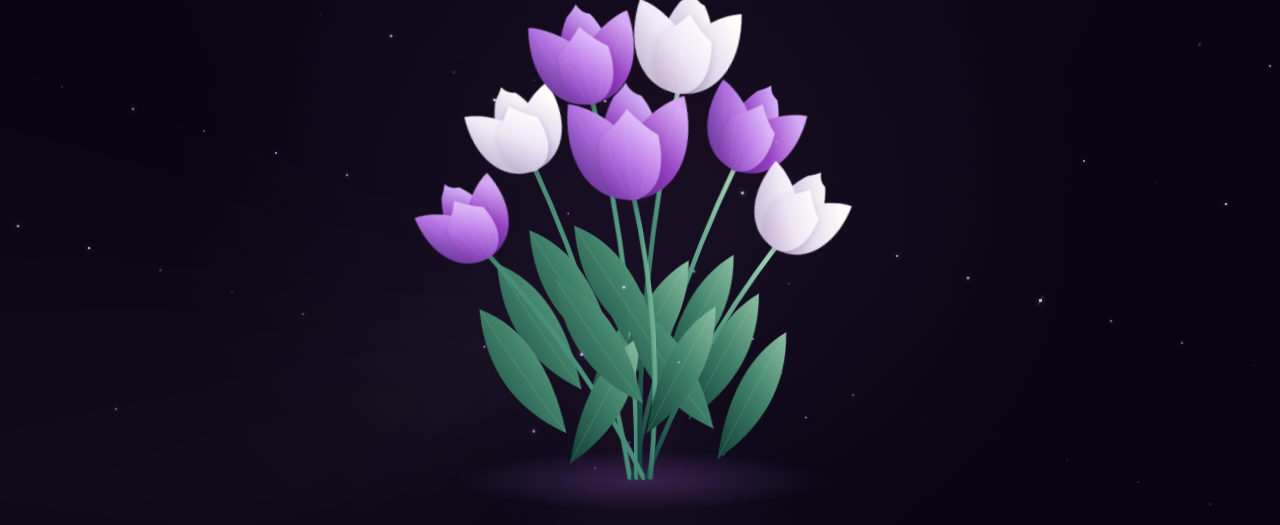
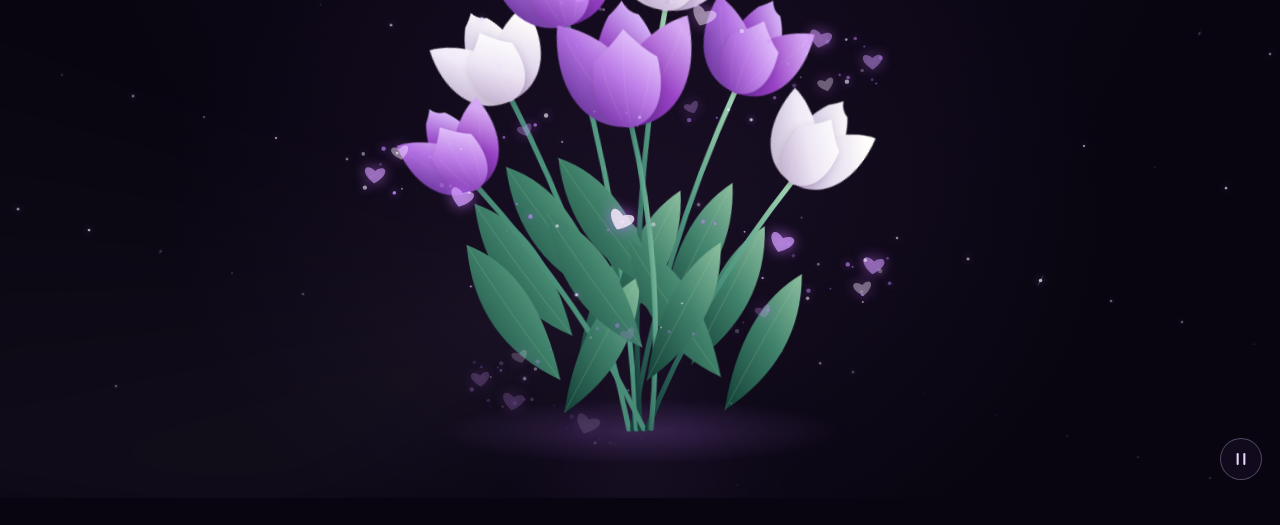
Before and after one commit to Reaganjade12/flower-greeting, a plain HTML site: page index.html in a window 1280 px wide. Shown: the part 302-827 px from the top of the page. After the commit the page ends 800 px from the top, so only its background shows below. Drawn offline with nearby package versions, Linux system fonts and the light colour scheme; animation ran at ten frames a second.

Commit message:
Make monthsary animation continuous and visible with swirling hearts

```diff
--- a/app.js
+++ b/app.js
@@ -80,7 +80,7 @@
     document.getElementById('petal-rain').append(petal);
   }
   document.querySelector('.scene').addEventListener('pointerdown',event=>{
-    if(matchMedia('(prefers-reduced-motion: reduce)').matches)return;
+    if(document.body.classList.contains('paused') || event.target.closest('#motion-toggle'))return;
     const box=document.querySelector('.scene').getBoundingClientRect(),bursts=document.getElementById('bursts');
     if(bursts.childElementCount>100)return;
     for(let i=0;i<16;i++){
@@ -91,4 +91,83 @@
       spark.addEventListener('animationend',()=>spark.remove(),{once:true});
     }
   });
+  // Keep the requested animation running even when the OS disables UI effects.
+  // An explicit icon control lets the visitor pause the entire scene.
+  const canvas = document.getElementById('magic');
+  const ctx = canvas.getContext('2d');
+  const scene = document.querySelector('.scene');
+  let width = 0, height = 0, clock = 0, previous = 0;
+  let paused = false;
+  function resize() {
+    width = scene.clientWidth;
+    height = scene.clientHeight;
+    const dpr = Math.min(devicePixelRatio || 1, 2);
+    canvas.width = Math.round(width * dpr);
+    canvas.height = Math.round(height * dpr);
+    ctx.setTransform(dpr, 0, 0, dpr, 0, 0);
+  }
+  new ResizeObserver(resize).observe(scene);
+  resize();
+  function heart(x, y, size, rotation, alpha, white) {
+    ctx.save();
+    ctx.translate(x, y);
+    ctx.rotate(rotation);
+    ctx.scale(size, size);
+    ctx.globalAlpha = alpha;
+    ctx.fillStyle = white ? '#fff4ff' : '#d5a0ff';
+    ctx.shadowColor = '#c975ff';
+    ctx.shadowBlur = 14;
+    ctx.beginPath();
+    ctx.moveTo(0, .8);
+    ctx.bezierCurveTo(-2, -.5, -1.2, -1.7, 0, -.7);
+    ctx.bezierCurveTo(1.2, -1.7, 2, -.5, 0, .8);
+    ctx.fill();
+    ctx.restore();
+  }
+  function draw(now) {
+    const delta = previous ? Math.min((now - previous) / 1000, .05) : 0;
+    previous = now;
+    if (!paused && !document.hidden) {
+      clock += delta;
+      ctx.clearRect(0, 0, width, height);
+      const span = Math.min(width * .35, 270);
+      // A rising spiral of luminous hearts continuously wraps the bouquet.
+      for (let i = 0; i < 24; i++) {
+        const progress = (clock * .12 + i / 24) % 1;
+        const theta = progress * Math.PI * 5 + clock * .55;
+        const radius = span * (.35 + .65 * Math.sin(progress * Math.PI));
+        const x = width / 2 + Math.cos(theta) * radius;
+        const y = height * (.94 - progress * .68);
+        const alpha = Math.sin(progress * Math.PI) * (.55 + Math.sin(theta) * .25);
+        heart(x, y, (width < 600 ? 4 : 6) + (1 + Math.sin(theta)) * 2, Math.sin(theta) * .4, alpha, i % 3 === 0);
+      }
+      // Tiny sparks follow the same helix, forming an animated light ribbon.
+      for (let i = 0; i < 130; i++) {
+        const progress = (clock * .12 + i / 130) % 1;
+        const theta = progress * Math.PI * 5 + clock * .55;
+        const radius = span * (.35 + .65 * Math.sin(progress * Math.PI));
+        const x = width / 2 + Math.cos(theta) * radius + Math.sin(i * 23) * 12;
+        const y = height * (.94 - progress * .68) + Math.cos(i * 7) * 12;
+        ctx.globalAlpha = Math.sin(progress * Math.PI) * (.3 + .4 * (1 + Math.sin(clock * 3 + i)) / 2);
+        ctx.fillStyle = i % 3 === 0 ? '#ffffff' : '#c589ff';
+        ctx.shadowColor = '#bb73ff';
+        ctx.shadowBlur = 9;
+        ctx.beginPath();
+        ctx.arc(x, y, 1 + (i % 4) * .4, 0, Math.PI * 2);
+        ctx.fill();
+      }
+      ctx.globalAlpha = 1;
+      ctx.shadowBlur = 0;
+    }
+    requestAnimationFrame(draw);
+  }
+  requestAnimationFrame(draw);
+  document.getElementById('motion-toggle').addEventListener('click', () => {
+    paused = !paused;
+    document.body.classList.toggle('paused', paused);
+    const toggle = document.getElementById('motion-toggle');
+    toggle.setAttribute('aria-pressed', String(paused));
+    toggle.setAttribute('aria-label', paused ? 'Play animation' : 'Pause animation');
+    document.getElementById('motion-icon').setAttribute('d', paused ? 'M8 5L19 12L8 19Z' : 'M8 6V18M16 6V18');
+  });
 })();
--- a/index.html
+++ b/index.html
@@ -7,13 +7,15 @@
 <meta name="description" content="Happy Monthsary">
 <title>Happy Monthsary</title>
 <link rel="icon" href="favicon.svg" type="image/svg+xml">
-<link rel="stylesheet" href="style.css?v=2">
-<script src="app.js?v=2" defer></script>
+<link rel="stylesheet" href="style.css?v=3">
+<script src="app.js?v=3" defer></script>
 </head>
 <body>
 <main class="scene">
 <div class="aurora" aria-hidden="true"></div>
 <div id="starlight" aria-hidden="true"></div>
+<canvas id="magic" aria-hidden="true"></canvas>
+<button id="motion-toggle" type="button" aria-label="Pause animation" aria-pressed="false"><svg viewBox="0 0 24 24" aria-hidden="true"><path id="motion-icon" d="M8 6V18M16 6V18"/></svg></button>
 <h1>Happy <em>Monthsary</em></h1>
 <div class="bouquet">
 <svg id="garden" viewBox="0 0 800 850" role="img" aria-label="White and purple tulips growing, opening, and gently swaying in a sparkling night garden">
--- a/style.css
+++ b/style.css
@@ -15,4 +15,23 @@
 @keyframes petal-fall{0%{opacity:0;transform:translate3d(0,-20px,0) rotate(0)}10%{opacity:.6}85%{opacity:.4}100%{opacity:0;transform:translate3d(100px,110svh,0) rotate(340deg)}}
 @keyframes burst{from{opacity:1;transform:translate(0,0) scale(1)}to{opacity:0;transform:translate(var(--dx),var(--dy)) scale(0)}}
 @media(max-width:600px){h1{font-size:clamp(42px,10vw,62px);margin-top:7svh}.bouquet{width:100vw;margin-top:18px}#garden{height:68svh}.scene{justify-content:center}.falling-petal{width:8px;height:15px}}
-@media(prefers-reduced-motion:reduce){*,*::before,*::after{animation:none!important}.stem{stroke-dashoffset:0}.falling-petal{display:none}.star{opacity:.4}.firefly{opacity:.65}}
+/* Motion is the greeting itself; the icon control pauses all effects. */
+.scene{height:100svh;min-height:0;padding:24px 0 12px;justify-content:flex-start}
+h1{flex:0 0 auto;margin:0 16px;font-size:clamp(34px,7.2svh,76px)}
+.bouquet{flex:1 1 auto;min-height:0;width:min(700px,100vw);margin:0 auto;animation:bouquet-float 4s ease-in-out infinite alternate}
+#garden{position:absolute;inset:0;width:100%;height:100%}
+.tulip{animation-duration:2.8s;animation-delay:var(--delay)}
+.bloom{animation:flower-grow 2s calc(var(--delay) + 1s) both cubic-bezier(.16,.8,.3,1),bloom-pulse 3s calc(var(--delay) + 3s) ease-in-out infinite alternate}
+.petal-left{animation:open-left 2.5s calc(var(--delay) + 1.4s) both,petal-wave-left 3s calc(var(--delay) + 3.9s) ease-in-out infinite alternate}
+.petal-right{animation:open-right 2.5s calc(var(--delay) + 1.4s) both,petal-wave-right 3s calc(var(--delay) + 3.9s) ease-in-out infinite alternate}
+#magic{position:absolute;inset:0;width:100%;height:100%;pointer-events:none;z-index:1}
+#motion-toggle{position:absolute;right:18px;bottom:18px;z-index:3;width:42px;height:42px;border:1px solid #dbc1ef55;border-radius:50%;background:#170e2699;color:#e9d5f9;cursor:pointer;display:grid;place-items:center}
+#motion-toggle svg{width:20px;height:20px;fill:none;stroke:currentColor;stroke-width:2.5;stroke-linecap:round;stroke-linejoin:round}
+#motion-toggle:focus-visible{outline:2px solid #e4beff;outline-offset:4px}
+.paused *, .paused *::before, .paused *::after{animation-play-state:paused!important}
+@keyframes sway{from{transform:rotate(-4deg)}to{transform:rotate(4deg)}}
+@keyframes bouquet-float{from{transform:translateY(5px)}to{transform:translateY(-8px)}}
+@keyframes bloom-pulse{from{transform:scale(.94,1.02)}to{transform:scale(1.07,.97)}}
+@keyframes petal-wave-left{from{transform:rotate(-6deg)}to{transform:rotate(-18deg)}}
+@keyframes petal-wave-right{from{transform:rotate(6deg)}to{transform:rotate(18deg)}}
+@media(max-width:600px){.scene{padding-top:32px}h1{font-size:clamp(34px,6.5svh,58px)}.bouquet{width:100vw;margin:0 auto}}
```
Also changed, not shown: 1 other file.
